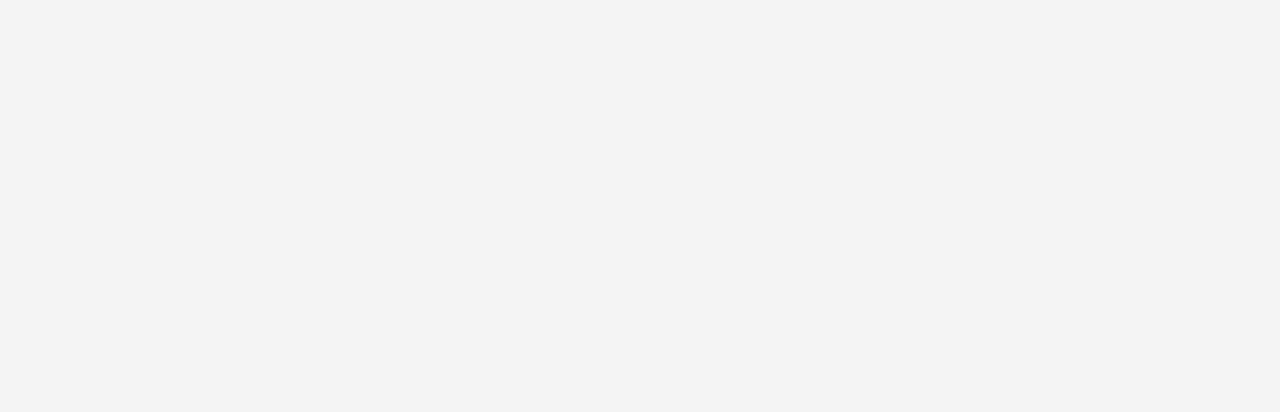
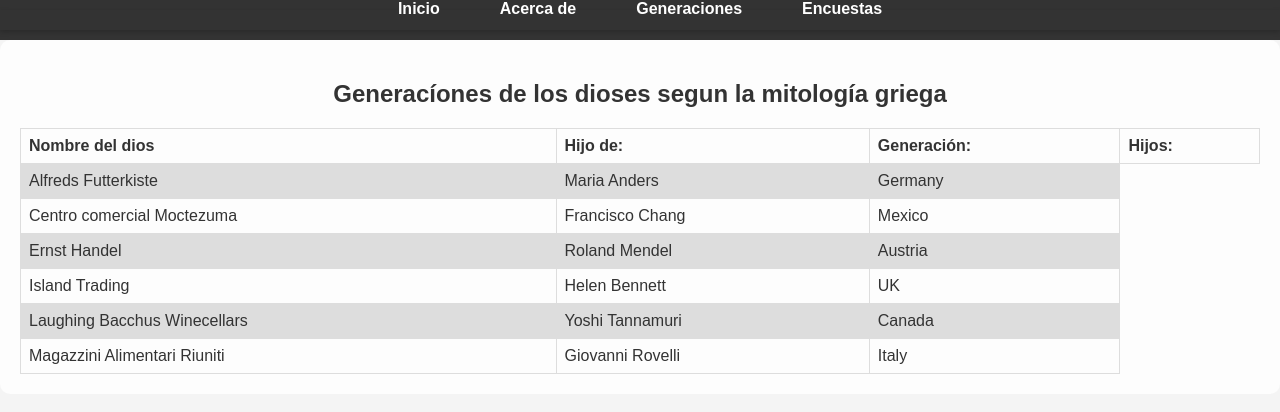
Before and after one commit to MichelleFigueroaF/WebDestripandoLaHistoria, a plain HTML site: page views/tablas.html in a window 1280 px wide. Drawn offline with Linux system fonts and the light colour scheme; files that its build step writes are made by us from their sources.

Commit message:
Se agregó información a tablas, formulario, acerca de y en index

```diff
--- a/css/estilos.css
+++ b/css/estilos.css
@@ -4,7 +4,6 @@ body {
     padding: 0;
     background-color: #f4f4f4;
     color: #333;
-    background-image: url('images/imagenuniverso.jpg');
     background-size: cover;
     background-attachment: fixed;
     background-position: center;
@@ -17,6 +16,12 @@ header {
     text-align: center;
 }
 
+.nav {
+    background-color: #333;
+    padding: 10px 0;
+    box-shadow: 0 2px 5px rgba(0, 0, 0, 0.2);
+}
+
     .nav ul {
         list-style: none;
         padding: 0;
@@ -26,17 +31,31 @@ header {
     }
 
         .nav ul li {
-        margin: 0 15px;
+            margin: 0 20px;
         }
 
             .nav ul li a {
                 color: #fff;
                 text-decoration: none;
                 font-weight: bold;
+                padding: 5px 10px;
+                transition: color 0.3s ease, background-color 0.3s ease;
+                border-radius: 5px;
             }
 
                 .nav ul li a:hover {
-                text-decoration: underline;
+                    color: #333;
+                    background-color: #fff;
+                    text-decoration: none;
+                    box-shadow: 0px 4px 10px rgba(0, 0, 0, 0.1);
+                    padding: 7px 12px;
+                    border-radius: 5px;
+                }
+
+ul {
+    position: fixed;
+    top: 0;
+    width: 100%;
 }
 
 main {
--- a/views/tablas.html
+++ b/views/tablas.html
@@ -4,10 +4,80 @@
 <head>
     <meta charset="utf-8" />
     <title></title>
-    <meta name="viewport" content="width=device-width, initial-scale=1.0">
-    <link rel="stylesheet" href="css/estilos.css" />
+        <meta name="viewport" content="width=device-width, initial-scale=1.0">
+    <link rel="stylesheet" href="../css/estilos.css" />
 </head>
 <body>
+    <header>
+        <nav class="nav">
+            <ul>
+                <li><a href="../index.html">Inicio</a></li>
+                <li><a href="../views/acercade.html">Acerca de</a></li>
+                <li><a href="../views/tablas.html">Generaciones</a></li>
+                <li><a href="../views/formulario.html">Encuestas</a></li>
+            </ul>
+        </nav>
+    </header>
+    <main>
+        <style>
+            table {
+                font-family: arial, sans-serif;
+                border-collapse: collapse;
+                width: 100%;
+            }
 
+            td, th {
+                border: 1px solid #dddddd;
+                text-align: left;
+                padding: 8px;
+            }
+
+            tr:nth-child(even) {
+                background-color: #dddddd;
+            }
+        </style>
+
+            <h2>Generacíones de los dioses segun la mitología griega</h2>
+
+            <table>
+                <tr>
+                    <th>Nombre del dios</th>
+                    <th>Hijo de:</th>
+                    <th>Generación:</th>
+                    <th>Hijos: </th>
+                </tr>
+                <tr>
+                    <td>Alfreds Futterkiste</td>
+                    <td>Maria Anders</td>
+                    <td>Germany</td>
+                </tr>
+                <tr>
+                    <td>Centro comercial Moctezuma</td>
+                    <td>Francisco Chang</td>
+                    <td>Mexico</td>
+                </tr>
+                <tr>
+                    <td>Ernst Handel</td>
+                    <td>Roland Mendel</td>
+                    <td>Austria</td>
+                </tr>
+                <tr>
+                    <td>Island Trading</td>
+                    <td>Helen Bennett</td>
+                    <td>UK</td>
+                </tr>
+                <tr>
+                    <td>Laughing Bacchus Winecellars</td>
+                    <td>Yoshi Tannamuri</td>
+                    <td>Canada</td>
+                </tr>
+                <tr>
+                    <td>Magazzini Alimentari Riuniti</td>
+                    <td>Giovanni Rovelli</td>
+                    <td>Italy</td>
+                </tr>
+            </table>
+
+    </main>
 </body>
 </html>
```
Also changed, not shown: css/estilos2.css (+4 -8 lines), index.html (+6 -6 lines), views/acercade.html (+23 -12 lines), views/formulario.html (+60 -1 lines), images/imagenuniverso.jpg (deleted). Lines whose indentation alone changed are shown as unchanged.
